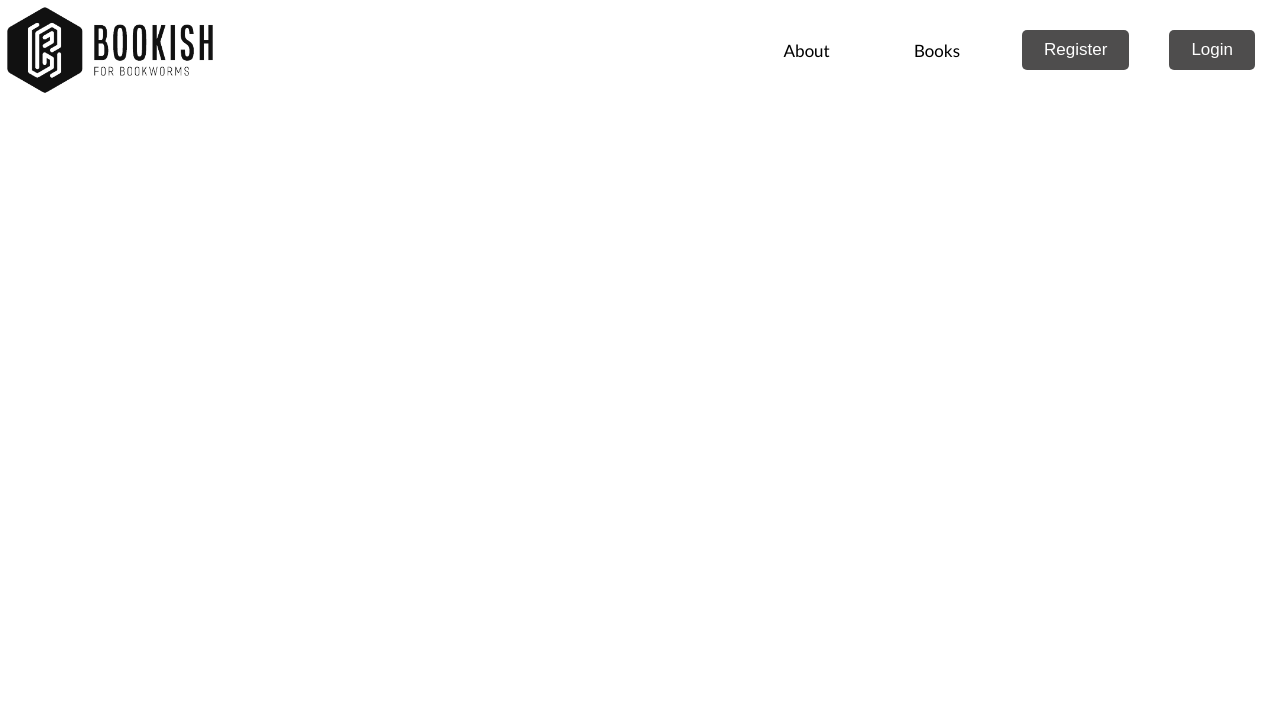
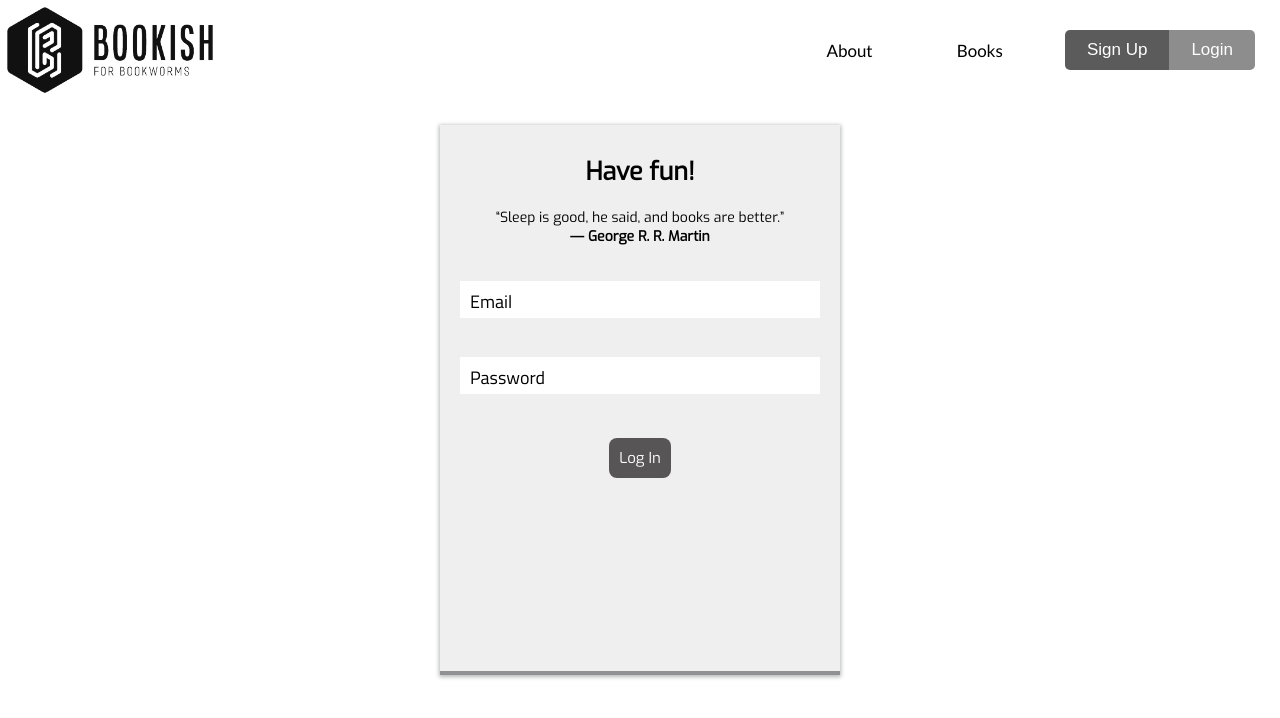
Before and after one commit to Divyalok123/Bookish, a React (Create React App) app in the folder bookish-client/: page /signin in a window 1280 px wide. Shown: the top 718 px of the page. Built offline with nearby package versions, Linux system fonts and the light colour scheme; a web font is replaced by a local one.

Commit message:
changed navbar and registration

```diff
--- a/bookish-client/src/App.js
+++ b/bookish-client/src/App.js
@@ -18,7 +18,12 @@ function App() {
       <Switch>
         <Route exact path="/" component={Home}></Route>
         <Route path="/books" component={Books}></Route>
-        <Route path="/registration" component={Registration}></Route>
+        <Route path="/signup">
+          <Registration page="signup"/>
+        </Route>
+        <Route path="/signin">
+          <Registration page="signin"/>
+        </Route>
         <Route path="/about" component={About}></Route>
         <Route path="/mybooks">
           <UserBooks optionSelected="all" page="mybooks" />
--- a/bookish-client/src/components/Navbar/Navbar.css
+++ b/bookish-client/src/components/Navbar/Navbar.css
@@ -56,14 +56,25 @@
 }
 
 .opp_nav_button {
-    background-color: rgba(70, 69, 69, 0.952);
+    background-color: rgba(70, 69, 69, 0.877);
     color: white;
-    border-radius: 5px;
+    border-right: 1px solid white;
+    border-top-left-radius: 5px;
+    border-bottom-left-radius: 5px;
+}
+
+.nav_login_button {
+    background-color: rgba(70, 69, 69, 0.61);
+    border-left: 2px solid white;
+    border-top-left-radius: 0px;
+    border-bottom-left-radius: 0px;
+    border-top-right-radius: 5px;
+    border-bottom-right-radius: 5px;
 }
 
 .opp_nav_button:hover {
     transition-duration: 150ms;
-    background-color: rgba(26, 24, 24, 0.884);
+    background-color: rgba(29, 28, 28, 0.884);
 }
 
 .nav_profile_container {
--- a/bookish-client/src/components/Navbar/Navbar.js
+++ b/bookish-client/src/components/Navbar/Navbar.js
@@ -11,13 +11,14 @@ class Navbar extends Component {
         super();
         this.dropdownRef = React.createRef();
         this.state = {
-            isLoggedIn: true
+            isLoggedIn: 0
         }
     }
 
     handleProfileImageClick = () => {
+        console.log(this.profileClickCount);
         let ele = document.getElementsByClassName("nav_profile_dropdown")[0];
-        if(this.profileClickCount) {
+        if (this.profileClickCount) {
             ele.style.display = "none";
             this.profileClickCount = 0;
         } else {
@@ -27,7 +28,12 @@ class Navbar extends Component {
     }
 
     handleClickOutside = (e) => {
-        if(this.dropdownRef && !this.dropdownRef.current.contains(e.target)) {
+        if (document.getElementsByClassName("nav_profile_img")[0]
+            && !document.getElementsByClassName("nav_profile_img")[0].contains(e.target)
+            && this.dropdownRef
+            && this.dropdownRef.current
+            && !this.dropdownRef.current.contains(e.target))
+        {
             this.profileClickCount = 0;
             document.getElementsByClassName("nav_profile_dropdown")[0].style.display = "none";
         }
@@ -44,8 +50,8 @@ class Navbar extends Component {
     render() {
         return (
             <div className="navbar">
-                <Link className="navleft" to = "/" >
-                    <img src={ logoImg }  alt="logo" className="navleft_img" />
+                <Link className="navleft" to="/" >
+                    <img src={logoImg} alt="logo" className="navleft_img" />
                 </Link>
                 <div className="navright">
                     <Link className="link pointer nav_button" to="/about">
@@ -59,23 +65,23 @@ class Navbar extends Component {
                         </button>
                     </Link>
 
-                    { this.state.isLoggedIn ? (
-                        <>
-                            <Link className="link pointer" to="/registration">
+                    {!this.state.isLoggedIn ? (
+                        <div>
+                            <Link className="link pointer" to="/signup">
                                 <button className="f_nato_sans opp_nav_button pointer">
-                                    Register
+                                    Sign Up
                                 </button>
                             </Link>
-                            <Link className="link pointer" to="/registration">
-                                <button className="f_nato_sans opp_nav_button pointer">
+                            <Link className="link pointer" to="/signin">
+                                <button className="f_nato_sans opp_nav_button pointer nav_login_button">
                                     Login
                                 </button>
                             </Link>
-                        </>
+                        </div>
                     ) : (
                         <div className="nav_profile_container" >
                             <img
-                                src={ dummyProfileImg }
+                                src={dummyProfileImg}
                                 alt="nav_profile_img"
                                 className="nav_profile_img"
                                 onClick={this.handleProfileImageClick}
--- a/bookish-client/src/components/Registration/Registration.js
+++ b/bookish-client/src/components/Registration/Registration.js
@@ -7,11 +7,14 @@ class Registration extends Component {
             <div className="login_container container">
                 <div id="reg_box">
                     <div id="reg_form">
-                        <div className="title f_exo">Create your account</div>
+                        <div className="title f_exo">
+                            {this.props.page === "signin" ? "Have fun!" : "Create your account"}
+                        </div>
                         <div className="subtitle f_exo">
                             <p>“Sleep is good, he said, and books are better.”</p>
                             <p>― George R. R. Martin</p>
                         </div>
+                        { this.props.page === "signin" ? "" :
                             <div className="input_container name_input_container">
                                 <div className="name_input">
                                     <input id="firstname" className="input f_yaldevi" type="text" placeholder=" " />
@@ -22,6 +25,7 @@ class Registration extends Component {
                                     <label for="lastname" className="placeholder f_titillium">Last name</label>
                                 </div>
                             </div>
+                        }
                         <div className="input_container">
                             <input id="email" className="input f_yaldevi" type="email" placeholder=" " />
                             <label for="email" className="placeholder f_titillium">Email</label>
@@ -30,11 +34,16 @@ class Registration extends Component {
                             <input id="password" className="input f_yaldevi" type="password" placeholder=" " />
                             <label for="password" className="placeholder f_titillium">Password</label>
                         </div>
+                        { this.props.page === "signin" ? "" :
                             <div className="input_container">
                                 <input id="confirm" className="input f_yaldevi" type="password" placeholder=" " />
                                 <label for="confirm" className="placeholder f_titillium">Confirm Password</label>
                             </div>
-                        <button type="submit" className="submit pointer f_exo">Register</button>
+                        }
+
+                        <button type="submit" className="submit pointer f_exo">
+                            { this.props.page === "signin" ? "Log In" : "Sign Up"}
+                        </button>
                     </div>
                     <div id="reg_footer" className="f_gemunu">
                     </div>
```
Lines whose indentation alone changed are shown as unchanged.
